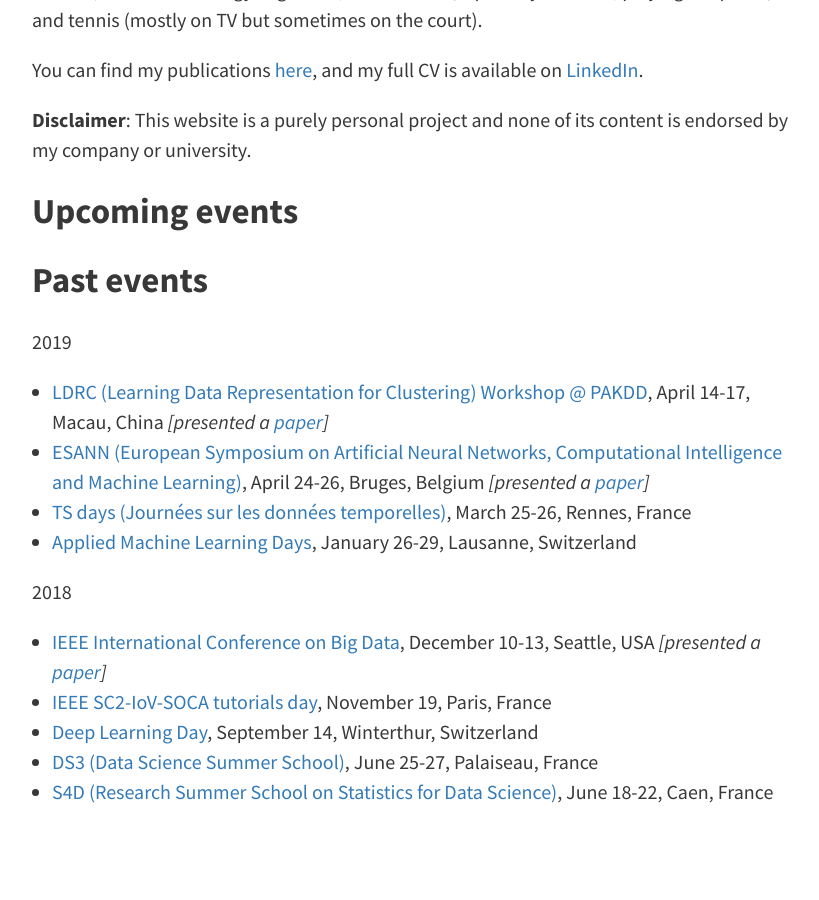
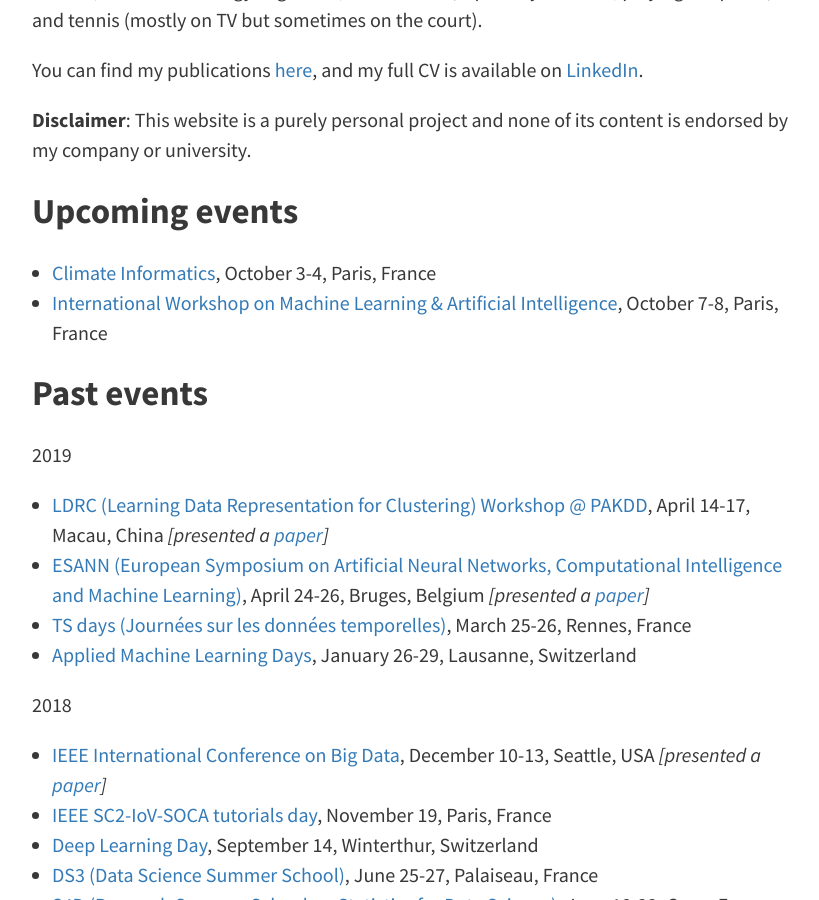
Before and after one commit to FlorentF9/florentf9.github.io, a Jekyll site: the page built from pages/about.md, in a window 1280 px wide and 900 px high, scrolled down 566 px. Shown: the whole window, without its empty margins (224-1043 px from the left). Built offline with Jekyll 4.4.1, drawn with Linux system fonts in a browser that asks for light colours.

Commit message:
Update about

```diff
--- a/pages/about.md
+++ b/pages/about.md
@@ -18,7 +18,8 @@ You can find my publications [here](publications), and my full CV is available o
 
 ## Upcoming events
 
-
+* [Climate Informatics](https://sites.google.com/view/climateinformatics2019/), October 3-4, Paris, France
+* [International Workshop on Machine Learning & Artificial Intelligence](https://workshopmlai.wp.imt.fr/), October 7-8, Paris, France
 
 ## Past events
 
```
